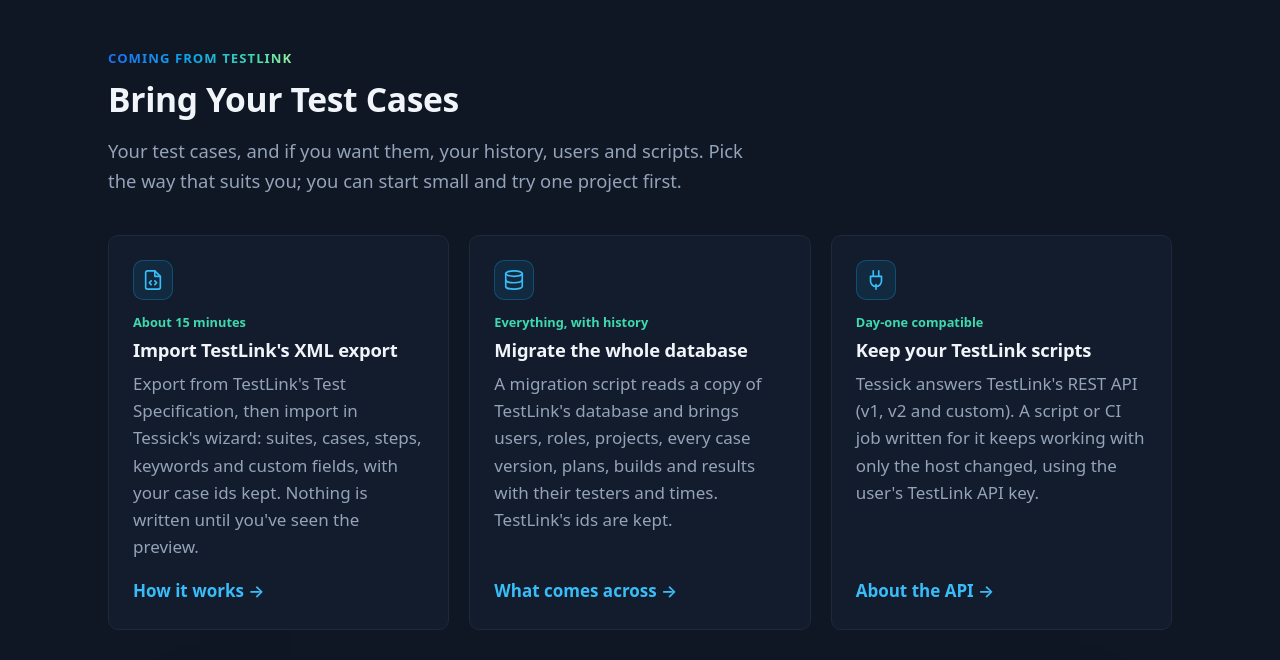
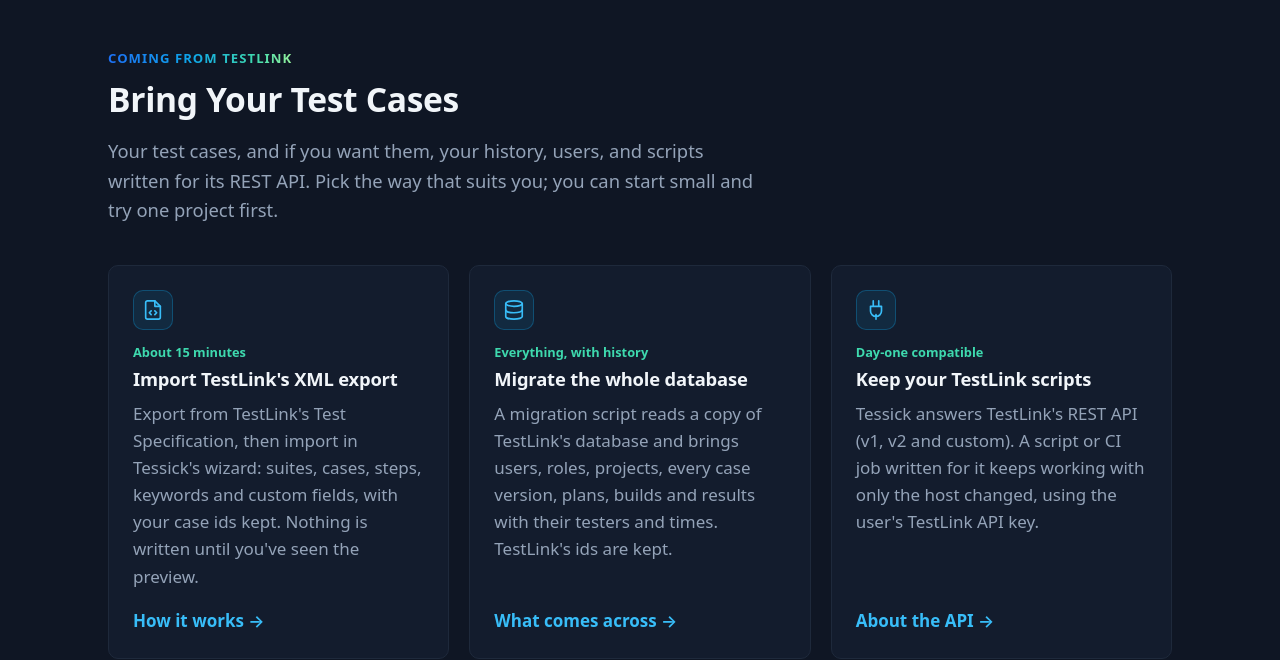
Before and after one commit to ElliotNewtonMiller/tessick-site, a plain HTML site: page index.html in a window 1280 px wide. Shown: the part 1220-1880 px from the top of the page. Drawn offline with Linux system fonts and the light colour scheme.

Commit message:
Say which scripts keep working: those written for TestLink's REST API
Tessick doesn't answer TestLink's XML-RPC API, which many older
integrations use, so "your scripts" promised too much.

Co-Authored-By: Claude Opus 5.5 <noreply@anthropic.com>

```diff
--- a/index.html
+++ b/index.html
@@ -100,7 +100,7 @@
     <div class="section-head">
       <span class="eyebrow">Coming from TestLink</span>
       <h2>Bring Your Test Cases</h2>
-      <p class="lead">Your test cases, and if you want them, your history, users and scripts. Pick the way that suits you; you can start small and try one project first.</p>
+      <p class="lead">Your test cases, and if you want them, your history, users, and scripts written for its REST API. Pick the way that suits you; you can start small and try one project first.</p>
     </div>
     <div class="cards">
       <div class="card">
```
Also changed, not shown: testlink/index.html (+2 -2 lines).
